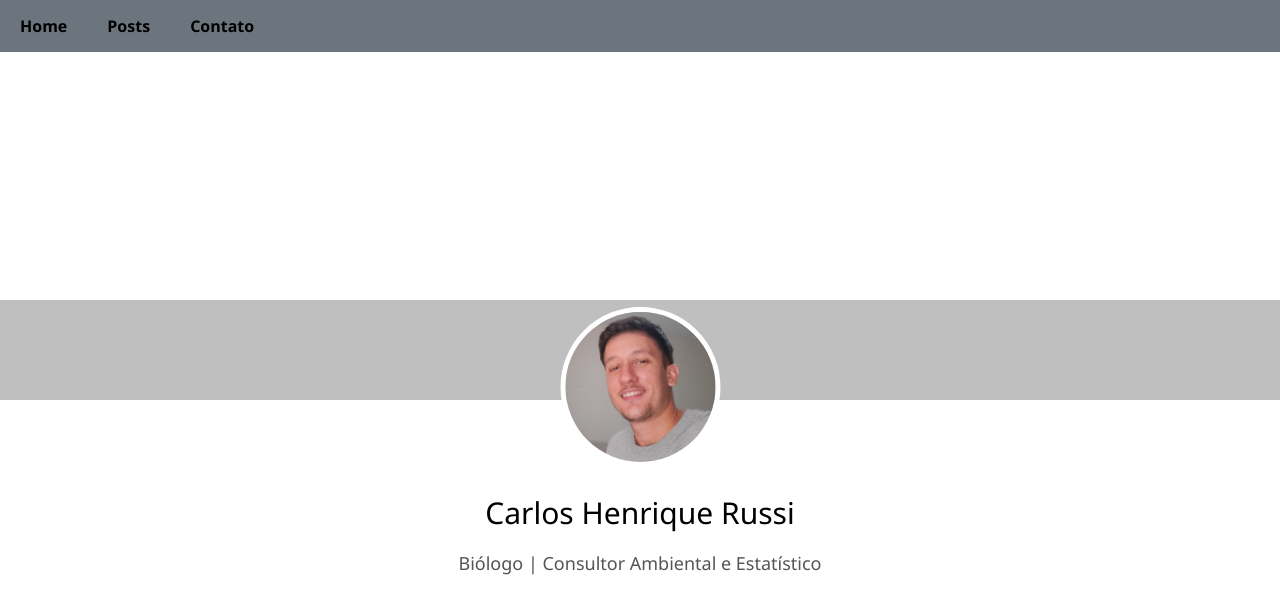
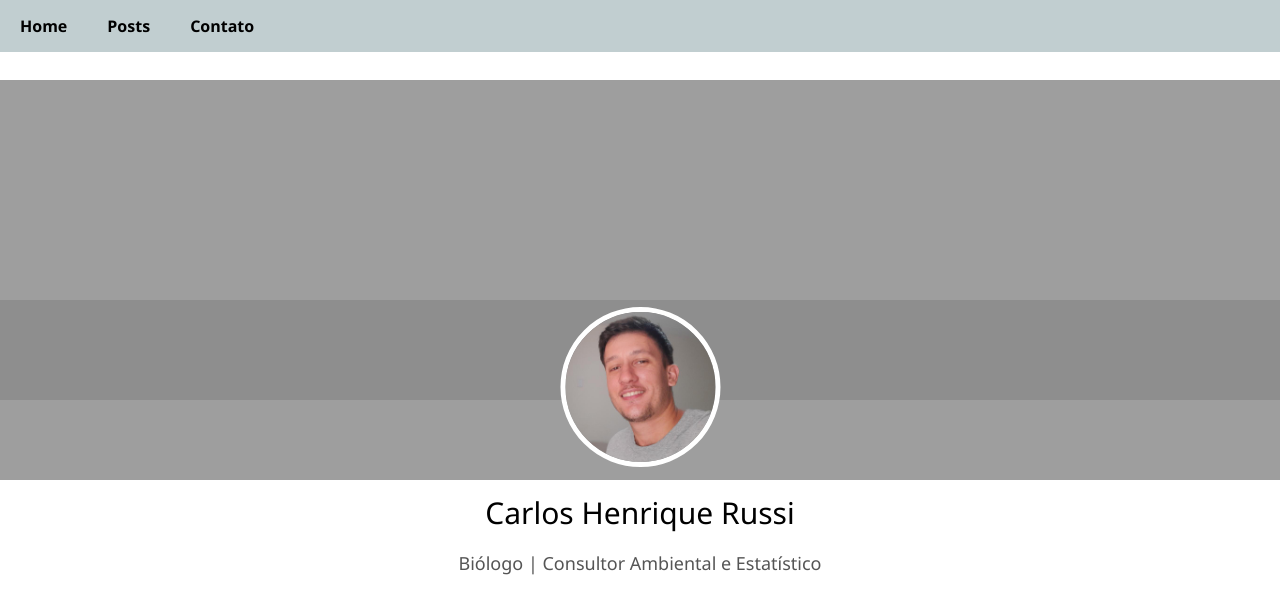
Before and after one commit to chrussi/chrussi.github.io, a Jekyll site: the page built from index.md, in a window 1280 px wide. Shown: the top 614 px of the page. Built offline with Jekyll 4.4.1, drawn with Linux system fonts in a browser that asks for light colours.

Commit message:
Alterando o tema by chatgpt

```diff
--- a/assets/css/style.css
+++ b/assets/css/style.css
@@ -8,7 +8,7 @@ body {
 
 /* Barra superior */
 header {
-  background-color: #6c757d; /* Cinza médio */
+  background-color: #c1ced0; /* Cinza médio */
   padding: 15px 0;
   display: flex;
   justify-content: space-between;
@@ -40,7 +40,7 @@ nav ul li a {
 .landscape-image {
   width: 100%;
   height: 400px;
-  background-image: url('{{ '/assets/images/paisagem.JPG' | relative_url }}');
+  background-image: url("{{ '/assets/images/paisagem.JPG' | relative_url }}");
   background-size: cover;
   background-position: center;
   margin-top: 80px; /* Para não sobrepor a barra superior */
```
